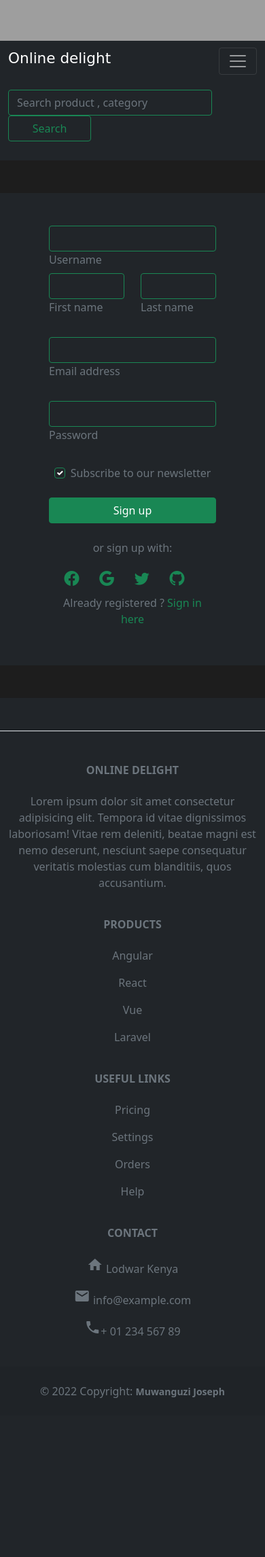
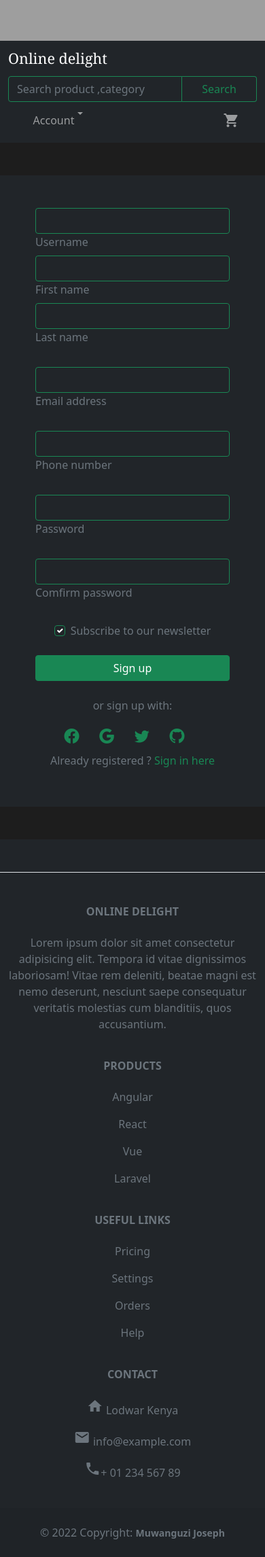
Before and after one commit to jomsey/online-shop, a Django app: template shop/templates/shop/register.html in a window 390 px wide. Shown: the whole page at 68% size. Before the commit the page ends 2057 px from the top, so only its background shows below. Run offline with Django 3.2, Linux system fonts and the light colour scheme; the template is opened without the code that fills it, so the values that code supplies are empty; grey boxes are pictures that could not be loaded.

Commit message:
some changes

```diff
--- a/delight_online/settings.py
+++ b/delight_online/settings.py
@@ -44,6 +44,7 @@ INSTALLED_APPS = [
 
 MIDDLEWARE = [
     'django.middleware.security.SecurityMiddleware',
+    'whitenoise.middleware.WhiteNoiseMiddleware',
     'django.contrib.sessions.middleware.SessionMiddleware',
     'django.middleware.common.CommonMiddleware',
     'django.middleware.csrf.CsrfViewMiddleware',
@@ -128,6 +129,5 @@ STATICFILES_DIRS = [os.path.join(BASE_DIR,'static'),]
 
 DEFAULT_AUTO_FIELD = 'django.db.models.BigAutoField'
 
-REST_FRAMEWORK = {
-    'COERCE_DECIMAL_TO_STRING':False
-}
+
+STATICFILES_STORAGE = "whitenoise.storage.CompressedManifestStaticFilesStorage"
--- a/shop/models.py
+++ b/shop/models.py
@@ -2,7 +2,6 @@ import math
 from django.db import models
 from django.contrib.auth.models import User
 from uuid import uuid4
-
 
 
 class Product(models.Model):
@@ -119,7 +118,6 @@ class Order(models.Model):
     def __str__(self) -> str:
         return str(self.order_id)
 
-
 class FeaturedProduct(models.Model):
     product = models.ForeignKey(Product,on_delete=models.CASCADE)
 
--- a/shop/templates/components/navbar_component.html
+++ b/shop/templates/components/navbar_component.html
@@ -4,14 +4,15 @@
             <h4>Online delight</h4>
         </a>
 
-        <button class="navbar-toggler" type="button" data-bs-toggle="collapse" data-bs-target="#navbarSupportedContent" aria-controls="navbarSupportedContent" aria-expanded="false" aria-label="Toggle navigation">
+        <!-- <button class="navbar-toggler" type="button" data-bs-toggle="collapse" data-bs-target="#navbarSupportedContent" aria-controls="navbarSupportedContent" aria-expanded="false" aria-label="Toggle navigation">
             <span class="navbar-toggler-icon"></span>
-        </button>
-        <form class="row" action="{%url 'search'%}">
-            <input class="form-control col-6 m  -2 bg-dark  border-success" type="search" placeholder="Search product , category" aria-label="Search" name="q" style="width: 300px" />
-            <button class="btn col-4 btn-outline-success" type="submit">Search</button>
+        </button> -->
+        <form class="search" action="{%url 'search'%}">
+            <input class="form-control  bg-dark  border-success" type="search" placeholder="Search product ,category" aria-label="Search" name="q" style="width: 300px" />
+            <button class="btn  btn-outline-success" type="submit">Search</button>
         </form>
-        <div class="collapse navbar-collapse" id="navbarSupportedContent">
+
+        <div class="navbar-collapse">
             <ul class="navbar-nav me-auto mb-2 mb-lg-0">
                 <li class="nav-item dropdown">
                     <a class="nav-link dropdown-toggle" id="navbarDropdown" data-bs-toggle="dropdown" aria-expanded="false">
@@ -63,6 +64,7 @@
 
             </ul>
         </div>
+
     </div>
 
 </nav>
--- a/shop/templates/shop/product_detail.html
+++ b/shop/templates/shop/product_detail.html
@@ -5,7 +5,7 @@
             <div class="col-5">
                 <img class="w-100" src="{{product.image_url}}" alt="....." />
             </div>
-            <div class="col-sm-7 pt-2">
+            <div class="col-7 pt-2">
                 <h5>{{product.name}}</h5>
                 <p>
                     Category :<a href="{%url 'category' product.category.name%}">{{product.category.name}} |<small>same
@@ -40,7 +40,7 @@
 
 
         <div class=" col-sm partition sub-partition m-2" style="overflow: hidden;">
-            <img class="w-100" src="https://c.tenor.com/dhWY7nI3VG0AAAAd/indique-black-friday-indique-hair-gif.gif" alt="....">
+            <img class="w-100 gif" src="https://c.tenor.com/dhWY7nI3VG0AAAAd/indique-black-friday-indique-hair-gif.gif" alt="....">
         </div>
 
     </div>
--- a/shop/templates/shop/register.html
+++ b/shop/templates/shop/register.html
@@ -2,25 +2,26 @@
 
 <div class="container bg-dark text-muted  ">
 
-    <div class="row m-5">
-        <form class="register-form mt-5 mb-5">
+    <div class="row mt-5 mb-5 ">
+        <form class="register-form mt-5 mb-5" method="POST">
+            {%csrf_token%}
             <div class="col">
                 <div class="form-outline">
-                    <input type="text" id="username" class="form-control bg-dark bg-dark border-success" />
+                    <input required type="text" id="username" name="username" class="form-control bg-dark bg-dark border-success" />
                     <label class="form-label" for="username">Username</label>
                 </div>
             </div>
             <!-- 2 column grid layout with text inputs for the first and last names -->
             <div class="row mb-4">
-                <div class="col">
+                <div class="col-sm">
                     <div class="form-outline">
-                        <input type="text" id="first_name" class="form-control bg-dark bg-dark border-success" />
+                        <input required type="text" name="first_name" id="first_name" class="form-control bg-dark bg-dark border-success" />
                         <label class="form-label" for="first_name">First name</label>
                     </div>
                 </div>
-                <div class="col">
+                <div class="col-sm">
                     <div class="form-outline">
-                        <input type="text" id="last-name" class="form-control bg-dark bg-dark border-success" />
+                        <input required type="text" id="last-name" name="last_name" class="form-control bg-dark bg-dark border-success" />
                         <label class="form-label" for="last-name">Last name</label>
                     </div>
                 </div>
@@ -28,19 +29,30 @@
 
             <!-- Email input -->
             <div class="form-outline mb-4">
-                <input type="email" id="form3Example3" class="form-control bg-dark bg-dark border-success" />
+                <input required type="email" id="form3Example3" name="email" class="form-control bg-dark bg-dark border-success" />
                 <label class="form-label" for="form3Example3">Email address</label>
+            </div>
+
+            <!-- phone input -->
+            <div class="form-outline mb-4">
+                <input required type="tel" id="phone_number" name="phone" class="form-control bg-dark bg-dark border-success" />
+                <label class="form-label" for="phone">Phone number</label>
             </div>
 
             <!-- Password input -->
             <div class="form-outline mb-4">
-                <input type="password" id="form3Example4" class="form-control bg-dark border-success" />
+                <input required type="password" name="password1" id="form3Example4" class="form-control bg-dark border-success" />
                 <label class="form-label" for="form3Example4">Password</label>
+            </div>
+
+            <div class="form-outline mb-4">
+                <input required type="password" name="password2" id="password2" class="form-control bg-dark border-success" />
+                <label class="form-label" for="password2">Comfirm password</label>
             </div>
 
             <!-- Checkbox -->
             <div class="form-check d-flex justify-content-center mb-4">
-                <input class="form-check-input me-2 bg-dark border-success" type="checkbox" value="" id="form2Example33" checked />
+                <input class="form-check-input  me-2 bg-dark border-success" type="checkbox" value="" id="form2Example33" checked />
                 <label class="form-check-label" for="form2Example33">
                     Subscribe to our newsletter
                 </label>
--- a/static/css/index.css
+++ b/static/css/index.css
@@ -4,6 +4,10 @@ body {
 
 .uniform {
     color: rgb(29, 29, 29);
+}
+
+navbar {
+    position: relative;
 }
 
 a {
@@ -24,7 +28,27 @@ a {
 }
 
 .navbar-brand {
-    font-family: cursive;
+    font-family: Cambria, Cochin, Georgia, Times, "Times New Roman", serif;
+    font-size: 45px !important;
+    margin-left: 50px;
+}
+
+.search {
+    display: flex;
+    flex-grow: 1;
+}
+
+.search input {
+    width: 70% !important;
+    border-end-end-radius: 0;
+    border-start-end-radius: 0;
+}
+
+.search button {
+    width: 30% !important;
+    border-end-start-radius: 0;
+    border-start-start-radius: 0;
+    border-left: none;
 }
 
 .navbar-nav {
@@ -37,10 +61,6 @@ a {
 
 .navbar .navbar-collapse .dropdown-menu {
     width: 300px;
-}
-
-.navbar form input {
-    border: 1px solid #fff;
 }
 
 .partition {
@@ -230,34 +250,106 @@ input {
     width: 400px;
 }
 
-@media screen and (max-width: 920px) {
-    .navbar form {
-        margin: 20px 0;
+.paginator {
+    width: max-content;
+    display: flex;
+}
+
+.paginator a {
+    width: max-content;
+    text-align: center;
+}
+
+.prods {
+    display: flex;
+    justify-content: center;
+    overflow-y: scroll;
+}
+
+.register-form {
+    margin: 20px 0;
+}
+
+.prods::-webkit-scrollbar {
+    display: none !important;
+}
+
+@media screen and (max-width: 844px) {
+    .product {
+        width: 8rem;
+        height: 12rem;
+        padding: 2px;
+    }
+    .product img {
+        width: 60%;
+        height: 100px;
+    }
+    .badge.discount {
+        left: 70%;
+    }
+    .card-title {
+        font-size: 14px !important;
+        margin: 0;
+    }
+    .card-body {
+        padding: 0 2px !important;
+    }
+    .progress {
+        display: none;
+    }
+    #categories {
+        display: flex;
+        flex-wrap: wrap;
+    }
+    #categories li {
+        margin: 10px;
+    }
+    .categories {
+        margin: 20px;
+        width: 90%;
+        padding: 0 !important;
+    }
+    .slide {
+        width: 95% !important;
+    }
+    .slide .carousel-inner .carousel-item {
+        height: 150px !important;
+    }
+    .parts {
+        display: flex;
+    }
+    .part {
+        width: 260px;
+        height: 120px;
+        margin: 10px;
+    }
+    .card-text {
+        margin: 0;
+        font: 12px;
+    }
+    .login-form,
+    .register-form {
+        width: 310px !important;
+    }
+    .navbar-collapse {
+        width: 100% !important;
+        position: relative;
+        right: 40%;
+        top: 5px;
+    }
+    .cart {
+        width: 50px;
+        position: absolute;
+        left: 90%;
     }
     .navbar-nav {
-        position: static;
+        width: 85%;
+    }
+    .navbar-brand {
+        margin-left: 0;
+    }
+    .gif {
+        height: 250px;
+        width: auto;
     }
 }
-
-@media screen and (min-width: 992px) {
-    .navbar form {
-        position: relative;
-        left: 25%;
-        transform: translateX(-25%);
-    }
-}
-
-@media screen and (max-width: 428px) {
-    .parts {
-        margin: 20px;
-        display: flex;
-        justify-content: baseline;
-    }
-    .part {
-        width: 50%;
-        margin: 10px;
-    }
-    .part:nth-child(2) {
-        width: 30%;
-    }
-}
```
Also changed, not shown: requirements.txt (added, +7 -0 lines), shop/templates/components/pagination.html (+3 -7 lines), shop/templates/components/product.html (+4 -4 lines), shop/templates/components/recently_viewed.html (+5 -3 lines), shop/templates/shop/index.html (+16 -24 lines), shop/utils.py (+5 -4 lines), shop/views.py (+44 -27 lines), db.sqlite3, 1 other file.
